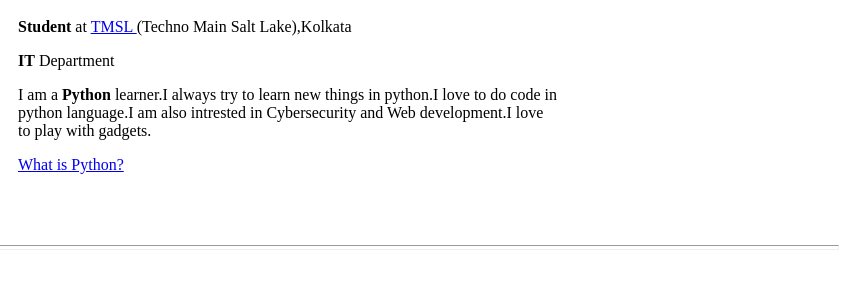
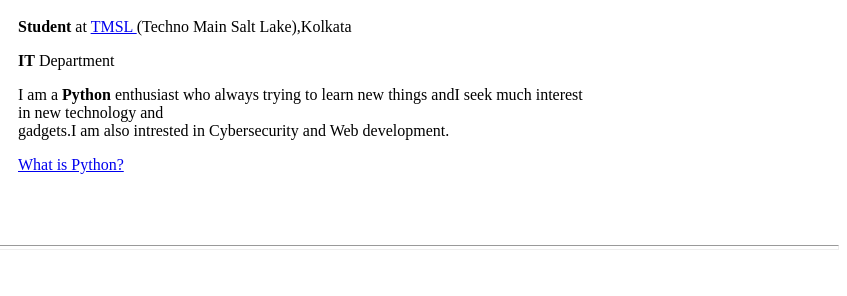
Before and after one commit to Adityakant2002/My-website, a plain HTML site: page index.html in a window 1280 px wide. Shown: the part 117-413 px from the top of the page, 433-1280 px from the left. Drawn offline with Linux system fonts and the light colour scheme.

Commit message:
Update index.html

```diff
--- a/index.html
+++ b/index.html
@@ -21,7 +21,7 @@ body {
     <td><h1> <strong>Aditya kant</strong></h1>
     <p><strong>Student</strong> at <a href="https://ticollege.ac.in/"> TMSL </a>(Techno Main Salt Lake),Kolkata
       <p><strong>IT</strong> Department</p>
-      <p>I am a <strong>Python</strong> learner.I always try to learn new things in python.I love to do code in <br> python language.I am also intrested in Cybersecurity and Web development.I love <br> to play with gadgets.</p>
+      <p>I am a <strong>Python</strong> enthusiast who always trying to learn new things andI seek much interest <br>in new technology and<br> gadgets.I am also intrested in Cybersecurity and Web development.</p>
       <p> <a href="https://www.geeksforgeeks.org/python-programming-language/"> What is Python?</a></p></td>
   </tr>
 </table>
```
